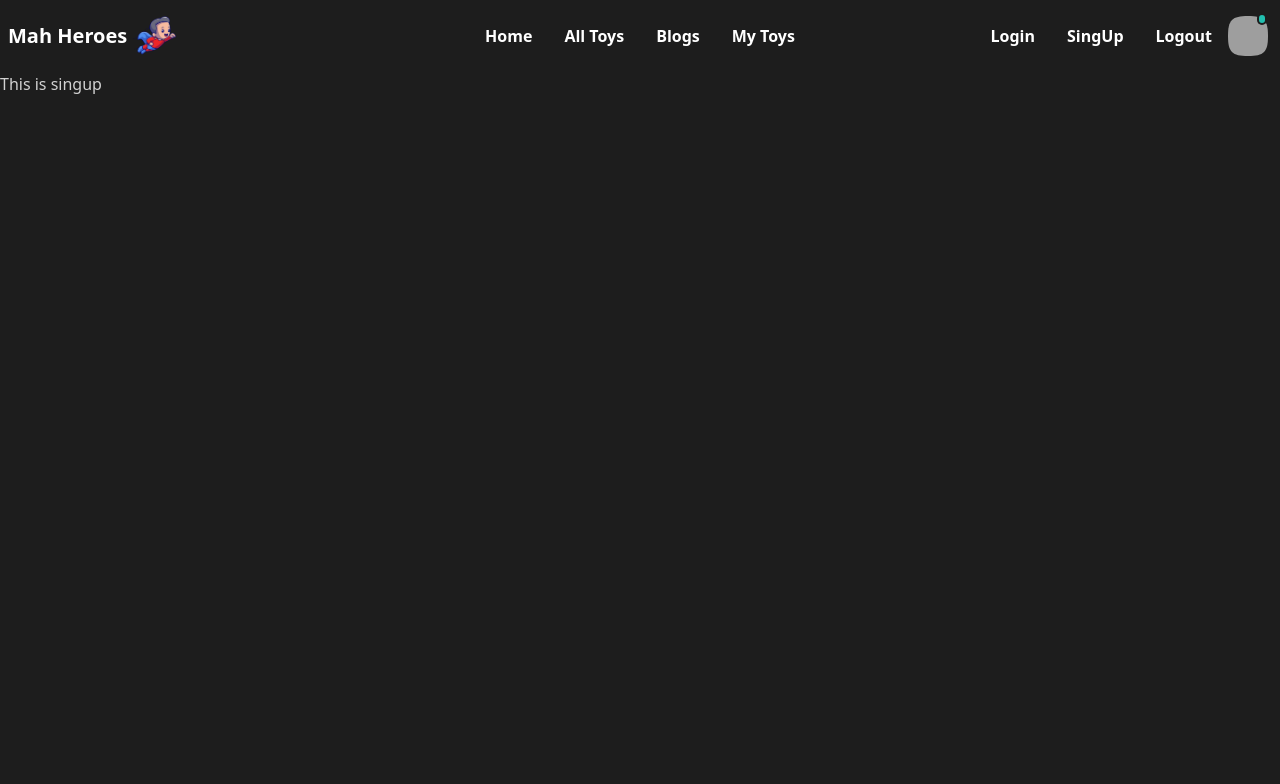
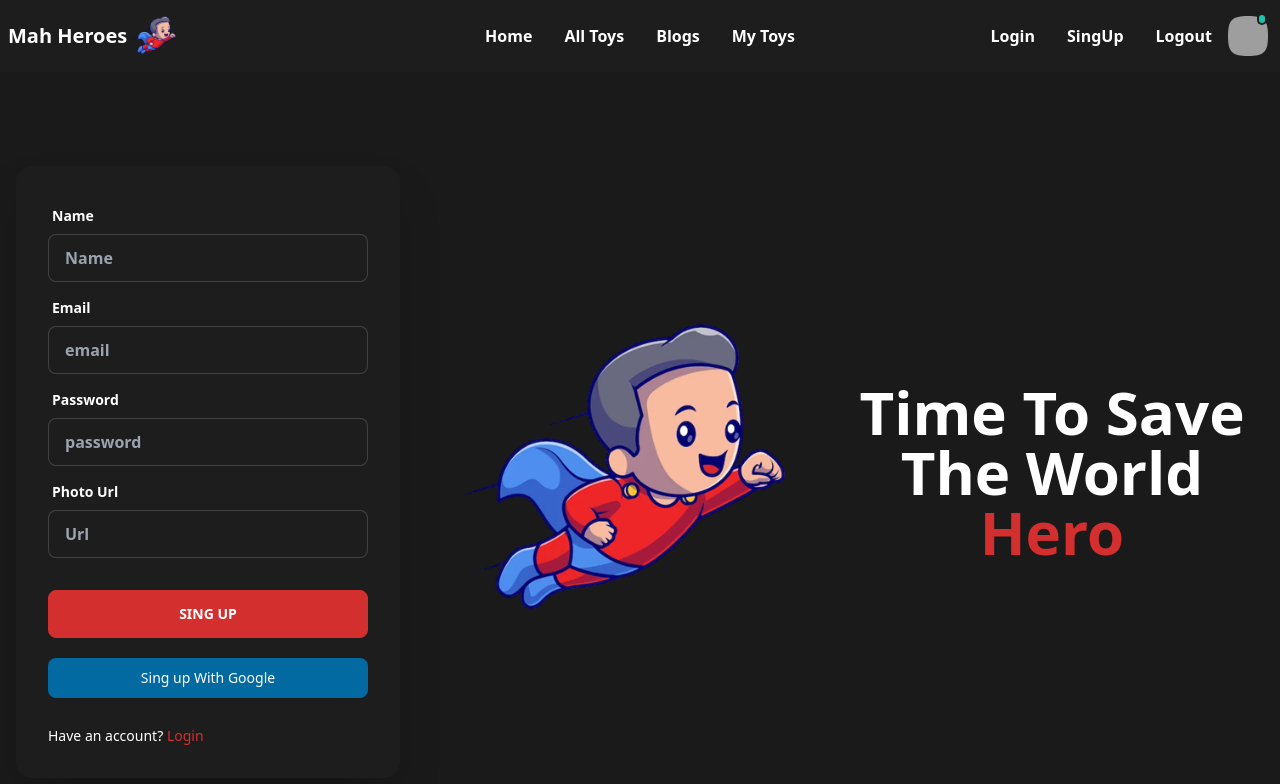
Before and after one commit to SagorAhamed251245/Mah-Heroes_client, a React (Vite) app: page /singup in a window 1280 px wide. Shown: the top 784 px of the page. Built offline with nearby package versions, Linux system fonts and the light colour scheme; grey boxes are pictures that could not be loaded; a web font is replaced by a local one.

Commit message:
login and singup page setup

```diff
--- a/src/pages/Login/Login.jsx
+++ b/src/pages/Login/Login.jsx
@@ -1,8 +1,48 @@
+import { Link } from "react-router-dom";
 
 
 const Login = () => {
     return (
-        <h1>This is login</h1>
+        <div className="hero min-h-screen bg-base-200   font-bold">
+            <div className="hero-content flex-col-reverse lg:flex-row-reverse">
+                <div className="text-center lg:text-left flex items-center flex-col md:flex-row">
+
+                    <img className="md:w-[50%]" src="herologo-1.png" alt="" />
+                    <h1 className="text-6xl text-center font-bold text-white">Let's Go <span className="text-primary">Hero</span></h1>
+                </div>
+                <div className="card flex-shrink-0 w-full max-w-sm shadow-2xl bg-base-100">
+                    <from className="card-body">
+                        <div className="form-control">
+                            <label className="label">
+                                <span className="label-text text-white">Email</span>
+                            </label>
+                            <input name='name' type="text" placeholder="email" className="input input-bordered" />
+                        </div>
+                        <div className="form-control">
+                            <label className="label">
+                                <span className="label-text text-white">Password</span>
+                            </label>
+                            <input name='email' type="email" placeholder="password" className="input input-bordered" />
+
+                        </div>
+                        <div className=" mt-6">
+                            <input type="submit" className="btn btn-primary w-full text-white font-bold" value="Login"></input>
+                            <input type="submit" value="" />
+                        </div>
+
+                        <div className='mb-5 mt-3'>
+                            <button className="w-full text-white bg-sky-700 hover:bg-sky-800 focus:ring-4 focus:outline-none focus:ring-sky-300 font-medium rounded-lg text-sm px-5 py-2.5 text-center dark:bg-sky-600 dark:hover:bg-sky-700 dark:focus:ring-sky-800">
+                                Login With Google</button>
+                        </div>
+                        <div className="text-sm font-medium text-white">
+                            Not registered? <Link to='/singup' className="text-primary hover:underline dark:text-green-500">Create account</Link>
+                        </div>
+                    </from>
+
+
+                </div>
+            </div>
+        </div>
     );
 };
 
--- a/src/pages/SingUp/SingUp.jsx
+++ b/src/pages/SingUp/SingUp.jsx
@@ -1,9 +1,59 @@
+import { Link } from "react-router-dom";
 
 
 const SingUp = () => {
     return (
-        <div>
-            <h1>This is singup</h1>
+        <div className="hero min-h-screen bg-base-200   font-bold">
+            <div className="hero-content flex-col-reverse lg:flex-row-reverse">
+                <div className="text-center lg:text-left flex items-center flex-col md:flex-row">
+
+                    <img className="md:w-[50%]" src="herologo-1.png" alt="" />
+                    <h1 className="text-6xl text-center font-bold text-white">Time To Save The World <span className="text-primary">Hero</span></h1>
+                </div>
+                <div className="card flex-shrink-0 w-full max-w-sm shadow-2xl bg-base-100">
+                    <from className="card-body">
+                        <div className="form-control">
+                            <label className="label">
+                                <span className="label-text text-white">Name</span>
+                            </label>
+                            <input name='name' type="text" placeholder="Name" className="input input-bordered" />
+                        </div>
+                        <div className="form-control">
+                            <label className="label">
+                                <span className="label-text text-white">Email</span>
+                            </label>
+                            <input name='email' type="email" placeholder="email" className="input input-bordered" />
+                        </div>
+                        <div className="form-control">
+                            <label className="label">
+                                <span className="label-text text-white">Password</span>
+                            </label>
+                            <input name='password' type="password" placeholder="password" className="input input-bordered" />
+
+                        </div>
+                        <div className="form-control">
+                            <label className="label">
+                                <span className="label-text text-white">Photo Url</span>
+                            </label>
+                            <input name='photo_url' type="text" placeholder="Url" className="input input-bordered" />
+                        </div>
+                        <div className=" mt-6">
+                            <input type="submit" className="btn btn-primary w-full text-white font-bold" value="Sing UP"></input>
+                            <input type="submit" value="" />
+                        </div>
+
+                        <div className='mb-5 mt-3'>
+                            <button className="w-full text-white bg-sky-700 hover:bg-sky-800 focus:ring-4 focus:outline-none focus:ring-sky-300 font-medium rounded-lg text-sm px-5 py-2.5 text-center dark:bg-sky-600 dark:hover:bg-sky-700 dark:focus:ring-sky-800">
+                                Sing up With Google</button>
+                        </div>
+                        <div className="text-sm font-medium text-white">
+                            Have an account? <Link to='/login' className="text-primary hover:underline dark:text-green-500">Login</Link>
+                        </div>
+                    </from>
+
+
+                </div>
+            </div>
         </div>
     );
 };
```
